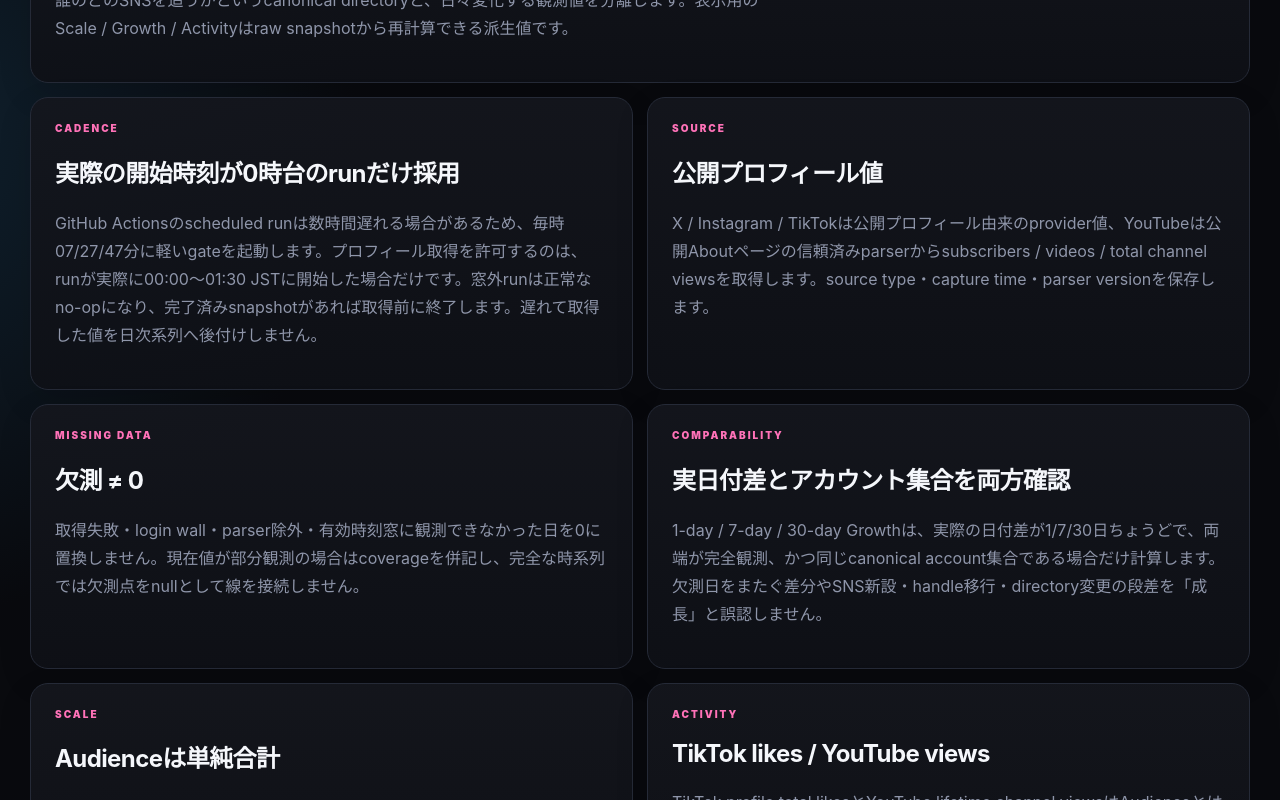
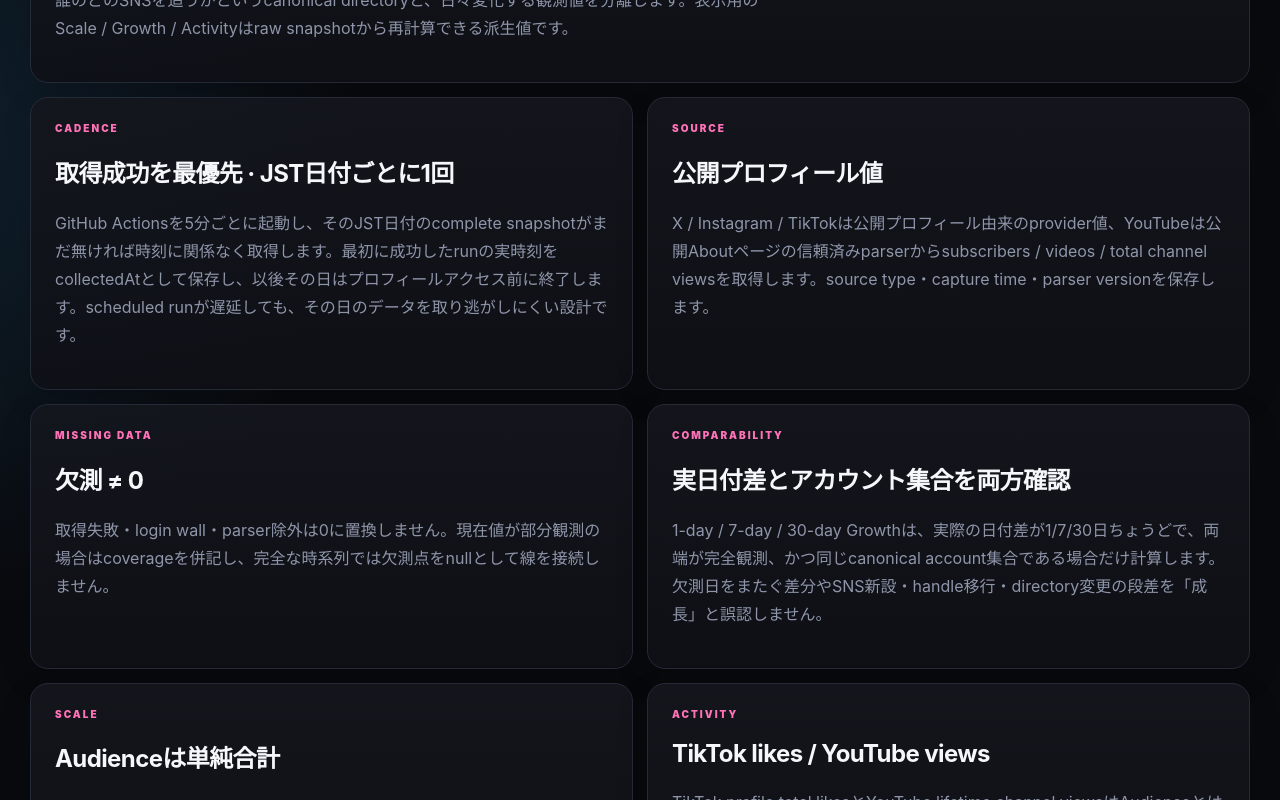
Before and after one commit to ProtChan/kawaii-lab-stats, a Next.js app: page /methodology in a window 1280 px wide. Shown: the part 495-1295 px from the top of the page. Built offline with nearby package versions, Linux system fonts and the light colour scheme.

Commit message:
Document acquisition-first daily cadence

```diff
--- a/app/methodology/page.tsx
+++ b/app/methodology/page.tsx
@@ -8,9 +8,9 @@ export default function MethodologyPage() {
 
       <section className="panel"><p className="eyebrow">DATA MODEL</p><h2>Identity → Observation → Derived metrics</h2><p className="lead">誰のどのSNSを追うかというcanonical directoryと、日々変化する観測値を分離します。表示用のScale / Growth / Activityはraw snapshotから再計算できる派生値です。</p></section>
 
-      <section className="grid2"><article className="panel"><p className="eyebrow">CADENCE</p><h2>実際の開始時刻が0時台のrunだけ採用</h2><p className="lead">GitHub Actionsのscheduled runは数時間遅れる場合があるため、毎時07/27/47分に軽いgateを起動します。プロフィール取得を許可するのは、runが実際に00:00〜01:30 JSTに開始した場合だけです。窓外runは正常なno-opになり、完了済みsnapshotがあれば取得前に終了します。遅れて取得した値を日次系列へ後付けしません。</p></article><article className="panel"><p className="eyebrow">SOURCE</p><h2>公開プロフィール値</h2><p className="lead">X / Instagram / TikTokは公開プロフィール由来のprovider値、YouTubeは公開Aboutページの信頼済みparserからsubscribers / videos / total channel viewsを取得します。source type・capture time・parser versionを保存します。</p></article></section>
+      <section className="grid2"><article className="panel"><p className="eyebrow">CADENCE</p><h2>取得成功を最優先 · JST日付ごとに1回</h2><p className="lead">GitHub Actionsを5分ごとに起動し、そのJST日付のcomplete snapshotがまだ無ければ時刻に関係なく取得します。最初に成功したrunの実時刻をcollectedAtとして保存し、以後その日はプロフィールアクセス前に終了します。scheduled runが遅延しても、その日のデータを取り逃がしにくい設計です。</p></article><article className="panel"><p className="eyebrow">SOURCE</p><h2>公開プロフィール値</h2><p className="lead">X / Instagram / TikTokは公開プロフィール由来のprovider値、YouTubeは公開Aboutページの信頼済みparserからsubscribers / videos / total channel viewsを取得します。source type・capture time・parser versionを保存します。</p></article></section>
 
-      <section className="grid2"><article className="panel"><p className="eyebrow">MISSING DATA</p><h2>欠測 ≠ 0</h2><p className="lead">取得失敗・login wall・parser除外・有効時刻窓に観測できなかった日を0に置換しません。現在値が部分観測の場合はcoverageを併記し、完全な時系列では欠測点をnullとして線を接続しません。</p></article><article className="panel"><p className="eyebrow">COMPARABILITY</p><h2>実日付差とアカウント集合を両方確認</h2><p className="lead">1-day / 7-day / 30-day Growthは、実際の日付差が1/7/30日ちょうどで、両端が完全観測、かつ同じcanonical account集合である場合だけ計算します。欠測日をまたぐ差分やSNS新設・handle移行・directory変更の段差を「成長」と誤認しません。</p></article></section>
+      <section className="grid2"><article className="panel"><p className="eyebrow">MISSING DATA</p><h2>欠測 ≠ 0</h2><p className="lead">取得失敗・login wall・parser除外は0に置換しません。現在値が部分観測の場合はcoverageを併記し、完全な時系列では欠測点をnullとして線を接続しません。</p></article><article className="panel"><p className="eyebrow">COMPARABILITY</p><h2>実日付差とアカウント集合を両方確認</h2><p className="lead">1-day / 7-day / 30-day Growthは、実際の日付差が1/7/30日ちょうどで、両端が完全観測、かつ同じcanonical account集合である場合だけ計算します。欠測日をまたぐ差分やSNS新設・handle移行・directory変更の段差を「成長」と誤認しません。</p></article></section>
 
       <section className="grid2"><article className="panel"><p className="eyebrow">SCALE</p><h2>Audienceは単純合計</h2><p className="lead">X / Instagram / TikTok followersとYouTube subscribersのアカウント値を合計します。SNS横断で同じ実人数をdeduplicateした値ではありません。媒体構成は同じ合計を4SNSに分解したものです。</p></article><article className="panel"><p className="eyebrow">ACTIVITY</p><h2>TikTok likes / YouTube views</h2><p className="lead">TikTok profile total likesとYouTube lifetime channel viewsはAudienceとは別系列です。現在の累積規模に加え、比較可能な連続観測から日次増加を計算できます。</p></article></section>
 
```
